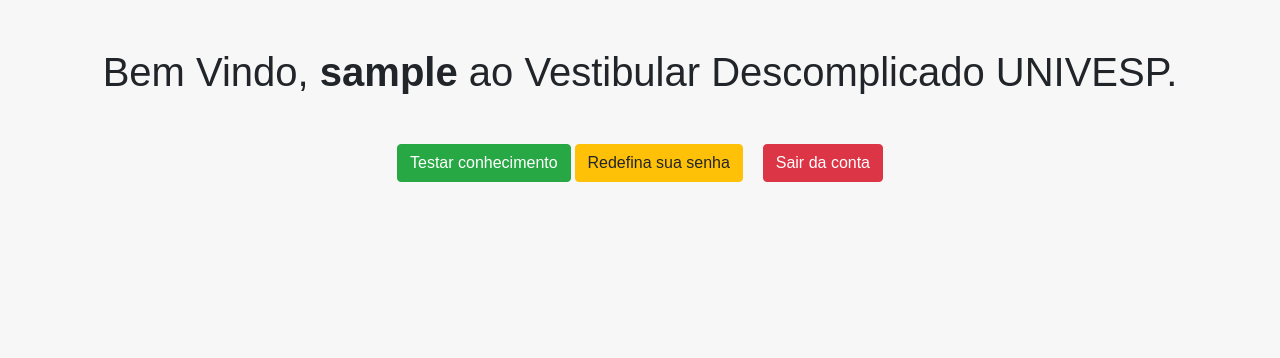
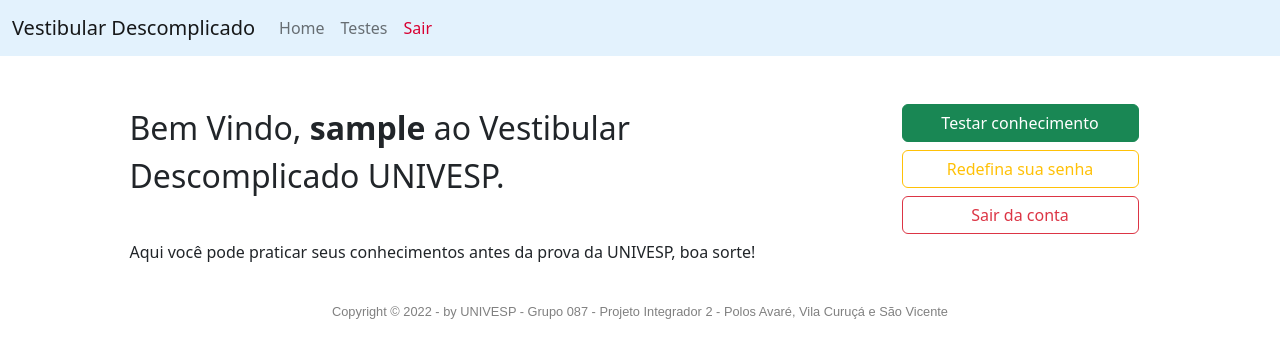
Before and after one commit to davimassarelli/projeto-integrador01-2022, a PHP site: page /welcome.php in a window 1280 px wide. Shown: the top 358 px of the page. Run offline with PHP 8.4, Linux system fonts and the light colour scheme; the visitor is signed in with stand-in values (Sample User, id 1).

Commit message:
inclusion of header and footer on the welcome1

```diff
--- a/footer.php
+++ b/footer.php
@@ -1,5 +1,3 @@
-<head>
-</head>
 
 <br/>
 <footer>
--- a/welcome.php
+++ b/welcome.php
@@ -9,7 +9,7 @@
 }
 ?>
 
-<!DOCTYPE html>
+<!-- <!DOCTYPE html>
 <html lang="pt-br">
 
 <head>
@@ -19,14 +19,31 @@
     <style>
         body{ font: 14px sans-serif; text-align: center; background-color: #f7f7f7;}
     </style>
-</head>
+</head> -->
+
+<?php include "header.php"; ?>
+
 <body>
-   <h1 class="my-5">Bem Vindo, <b><?php echo htmlspecialchars($_SESSION["username"]);?></b> ao Vestibular Descomplicado UNIVESP.</h1>
-    <p>
-        <a href="simulador.php" class="btn btn-success">Testar conhecimento</a>
-        <a href="reset-password.php" class="btn btn-warning">Redefina sua senha</a>
-        <a href="logout.php" class="btn btn-danger ml-3">Sair da conta</a>
-    </p>
+<div class="container">
+  <div class="row row-cols-auto justify-content-md-center mt-5">
+    <div class="col col-lg-8">
+        <p class="fs-2">Bem Vindo, <b><?php echo htmlspecialchars($_SESSION["username"]);?></b> ao Vestibular Descomplicado UNIVESP.</p>
+        <br/>
+        <p>Aqui você pode praticar seus conhecimentos antes da prova da UNIVESP, boa sorte!</p>
+
+    </div>
+    <div class="col justify-content-md-center w-25">
+        <div class="row row-cols-1 mx-auto">
+            <div class="d-grid gap-2 mx-auto">
+                <a href="simulador.php" class="btn btn-success">Testar conhecimento</a>
+                <a href="reset-password.php" class="btn btn-outline-warning">Redefina sua senha</a>
+                <a href="logout.php" class="btn btn-outline-danger">Sair da conta</a>
+            </div>
+        </div>
+    </div>
+  </div>
+</div>
 
 </body>
-</html
+
+<?php include "footer.php"; ?>
--- a/welcome2.php
+++ b/welcome2.php
@@ -35,9 +35,9 @@
         <p>Aqui você pode praticar seus conhecimentos antes da prova da UNIVESP, boa sorte!</p>
 
     </div>
-    <div class="col justify-content-md-center">
+    <div class="col justify-content-md-center w-25">
         <div class="row row-cols-1 mx-auto">
-            <div class="d-grid gap-2 mx-auto">
+            <div class="d-grid gap-2 col-12 mx-auto">
                 <a href="simulador2.php" class="btn btn-success">Testar conhecimento</a>
                 <a href="administracao.php" class="btn btn-outline-primary">Área de Administração</a>
                 <a href="perguntas_respostas.php" class="btn btn-outline-secondary">Visualizar Perguntas e Respostas</a>
```
